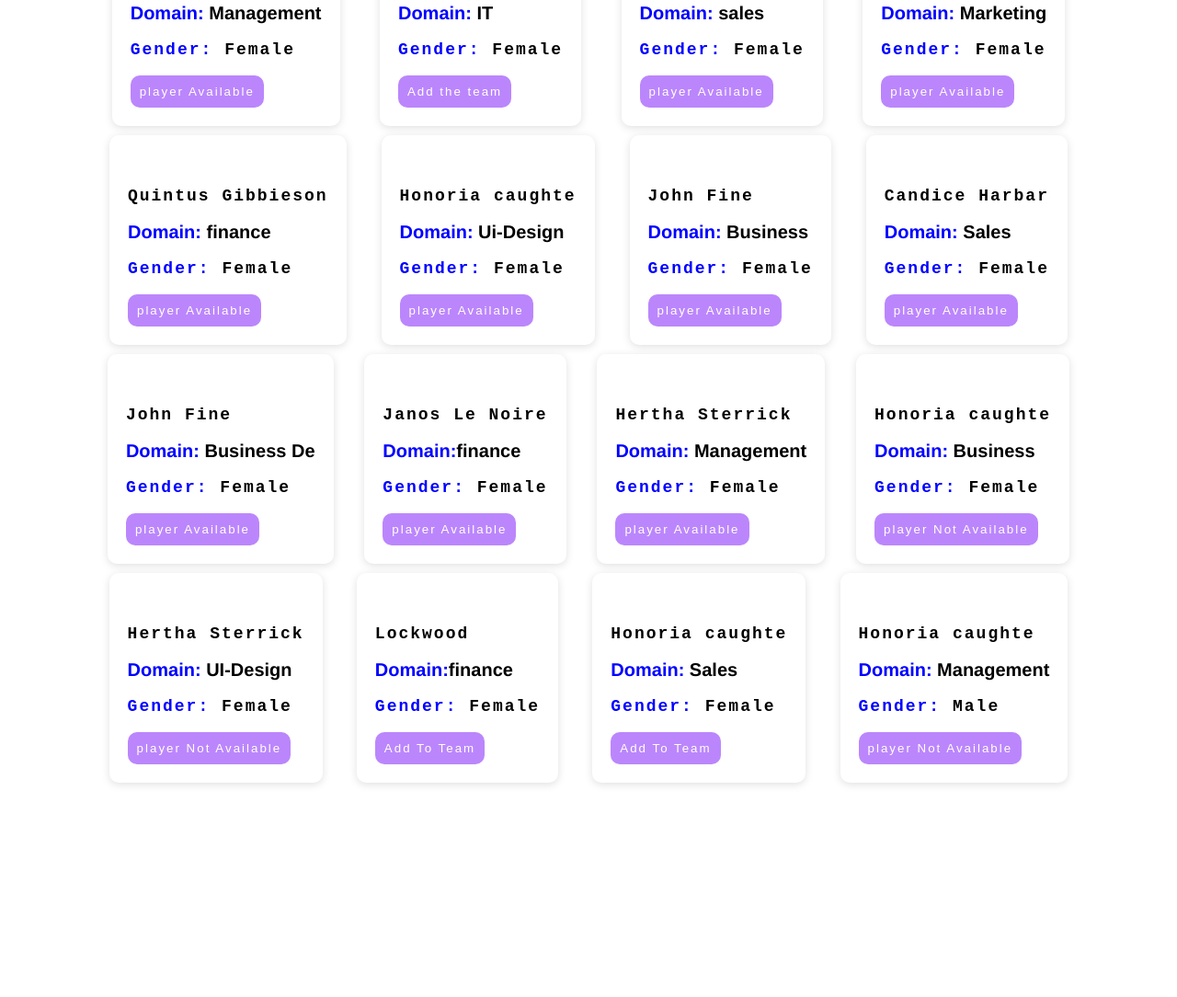
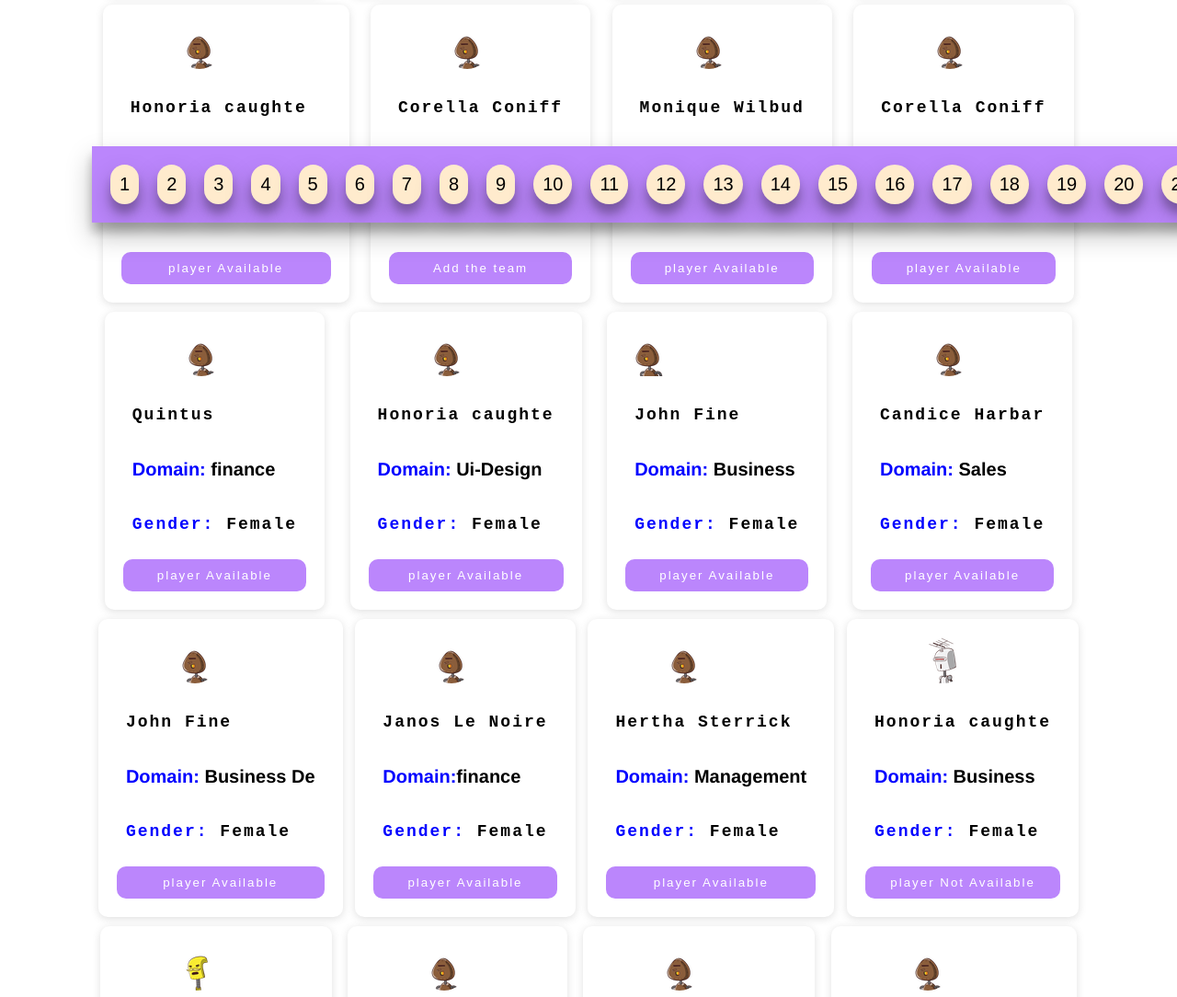
Before and after one commit to bushrajabin/Heliverse, a plain HTML site: page index.html in a window 1280 px wide. Shown: the part 525-1609 px from the top of the page at 92% size. Before the commit the page ends 1481 px from the top, so only its background shows below. Drawn offline with Linux system fonts and the light colour scheme.

Commit message:
added pagination UI

```diff
--- a/index.html
+++ b/index.html
@@ -58,13 +58,13 @@
                 </h3>
             </div>
 
-            <button>Player Not Available</button>
+            <button id="btn1">Player Not Available</button>
         </div>
 
         <div class="team2">
-         <div class="image2">
-            <img src="./images/sintessequaerat.png" alt="">
-         </div>
+            <div class="image2">
+                <img src="./images/sintessequaerat.png" alt="">
+            </div>
             <div class="about2">
                 <h3>Honoria caughte</h3>
                 <h2><span style="color: blue;">Domain:</span> finance</h2>
@@ -73,12 +73,12 @@
                 </h3>
             </div>
 
-            <button>player Not Available</button>
+            <button id="btn2">player Not Available</button>
         </div>
 
         <div class="team3">
             <div class="image3">
-                <img src="./images/voluptasseda.png"alt="">
+                <img src="./images/voluptasseda.png" alt="">
             </div>
             <div class="about3">
                 <h3>wiley caughte</h3>
@@ -87,7 +87,7 @@
                 <h3><span style="color: blue;  font-family: 'Courier New', Courier, monospace;">Gender: </span>Male</h3>
             </div>
 
-            <button>Add to team </button>
+            <button id="btn3">Add to team </button>
         </div>
         <div class="team4">
             <div class="image4">
@@ -101,7 +101,7 @@
                 </h3>
             </div>
 
-            <button>Add to Team</button>
+            <button id="btn4">Add to Team</button>
         </div>
         <div class="team5">
             <div class="image5">
@@ -115,7 +115,7 @@
                 </h3>
             </div>
 
-            <button>player Available</button>
+            <button id="btn5">player Available</button>
         </div>
         <div class="team6">
             <div class="image6">
@@ -129,7 +129,7 @@
                 </h3>
             </div>
 
-            <button>Add the team</button>
+            <button id="btn6">Add the team</button>
         </div>
 
         <div class="team7">
@@ -144,7 +144,7 @@
                 </h3>
             </div>
 
-            <button>player Available</button>
+            <button id="btn7">player Available</button>
         </div>
         <div class="team8">
             <div class="image8">
@@ -158,7 +158,7 @@
                 </h3>
             </div>
 
-            <button>player Available</button>
+            <button id="btn8">player Available</button>
         </div>
 
         <div class="team9">
@@ -166,14 +166,14 @@
                 <img src="./images/commodiestvoluptatem.png" alt="">
             </div>
             <div class="about9">
-                <h3>Quintus Gibbieson</h3>
+                <h3>Quintus</h3>
                 <h2><span style="color: blue;">Domain:</span> finance</h2>
 
                 <h3><span style="color: blue;  font-family: 'Courier New', Courier, monospace;">Gender: </span>Female
                 </h3>
             </div>
 
-            <button>player Available</button>
+            <button id="btn9">player Available</button>
         </div>
         <div class="team10">
             <div class="image10">
@@ -187,7 +187,7 @@
                 </h3>
             </div>
 
-            <button>player Available</button>
+            <button id="btn10">player Available</button>
         </div>
         <div class="team11">
             <div class="imag11">
@@ -201,7 +201,7 @@
                 </h3>
             </div>
 
-            <button>player Available</button>
+            <button id="btn11">player Available</button>
         </div>
         <div class="team12">
             <div class="image12">
@@ -216,7 +216,7 @@
                 </h3>
             </div>
 
-            <button>player Available</button>
+            <button id="btn12">player Available</button>
         </div>
         <div class="team13">
             <div class="image13">
@@ -231,7 +231,7 @@
                 </h3>
             </div>
 
-            <button>player Available</button>
+            <button id="btn13">player Available</button>
         </div>
         <div class="team14">
             <div class="image14">
@@ -248,7 +248,7 @@
                 </h3>
             </div>
 
-            <button>player Available</button>
+            <button id="btn14">player Available</button>
         </div>
         <div class="team15">
             <div class="image15">
@@ -263,12 +263,12 @@
                 </h3>
             </div>
 
-            <button>player Available</button>
+            <button id="btn15">player Available</button>
         </div>
 
         <div class="team16">
             <div class="image16">
-                <img src="./images/commodiestvoluptatem.png" alt="">
+                <img src="./images/sintessequaerat.png" alt="">
             </div>
             <div class="about16">
                 <h3>Honoria caughte</h3>
@@ -278,23 +278,23 @@
                 </h3>
             </div>
 
-            <button>player Not Available</button>
+            <button id="btn16">player Not Available</button>
         </div>
         <div class="team17">
 
             <div class="image17">
-                <img src="./images/commodiestvoluptatem.png" alt="">
+                <img src="./images/praesentiumquasicorporis.png" alt="">
             </div>
             <div class="about17">
                 <h3>Hertha Sterrick
-                    </h3>
+                </h3>
                 <h2><span style="color: blue;">Domain:</span> UI-Design</h2>
 
                 <h3><span style="color: blue;  font-family: 'Courier New', Courier, monospace;">Gender: </span>Female
                 </h3>
             </div>
 
-            <button>player Not Available</button>
+            <button id="btn17">player Not Available</button>
         </div>
         <div class="team18">
             <div class="image18">
@@ -308,7 +308,7 @@
                 </h3>
             </div>
 
-            <button>Add To Team</button>
+            <button id="btn18">Add To Team</button>
         </div>
 
         <div class="team19">
@@ -323,7 +323,7 @@
                 </h3>
             </div>
 
-            <button>Add To Team</button>
+            <button id="btn19">Add To Team</button>
         </div>
 
         <div class="team20">
@@ -338,9 +338,65 @@
                 </h3>
             </div>
 
-            <button>player Not Available</button>
+            <button id="btn20">player Not Available</button>
         </div>
     </div>
 </body>
 
+<footer>
+    <div class="pageNumber">
+        <button class="buttons-forPage">1</button>
+        <button class="buttons-forPage">2</button>
+        <button class="buttons-forPage">3</button>
+        <button class="buttons-forPage">4</button>
+        <button class="buttons-forPage">5</button>
+        <button class="buttons-forPage">6</button>
+        <button class="buttons-forPage">7</button>
+        <button class="buttons-forPage">8</button>
+        <button class="buttons-forPage">9</button>
+        <button class="buttons-forPage">10</button>
+        <button class="buttons-forPage">11</button>
+        <button class="buttons-forPage">12</button>
+        <button class="buttons-forPage">13</button>
+        <button class="buttons-forPage">14</button>
+        <button class="buttons-forPage">15</button>
+        <button class="buttons-forPage">16</button>
+        <button class="buttons-forPage">17</button>
+        <button class="buttons-forPage">18</button>
+        <button class="buttons-forPage">19</button>
+        <button class="buttons-forPage">20</button>
+        <button class="buttons-forPage">21</button>
+        <button class="buttons-forPage">22</button>
+        <button class="buttons-forPage">23</button>
+        <button class="buttons-forPage">24</button>
+        <button class="buttons-forPage">25</button>
+        <button class="buttons-forPage">26</button>
+        <button class="buttons-forPage">27</button>
+        <button class="buttons-forPage">28</button>
+        <button class="buttons-forPage">29</button>
+        <button class="buttons-forPage">30</button>
+        <button class="buttons-forPage">31</button>
+        <button class="buttons-forPage">32</button>
+        <button class="buttons-forPage">33</button>
+        <button class="buttons-forPage">34</button>
+        <button class="buttons-forPage">35</button>
+        <button class="buttons-forPage">36</button>
+        <button class="buttons-forPage">37</button>
+        <button class="buttons-forPage">38</button>
+        <button class="buttons-forPage">39</button>
+        <button class="buttons-forPage">40</button>
+        <button class="buttons-forPage">41</button>
+        <button class="buttons-forPage">42</button>
+        <button class="buttons-forPage">43</button>
+        <button class="buttons-forPage">44</button>
+        <button class="buttons-forPage">45</button>
+        <button class="buttons-forPage">46</button>
+        <button class="buttons-forPage">47</button>
+        <button class="buttons-forPage">48</button>
+        <button class="buttons-forPage">49</button>
+        <button class="buttons-forPage">50</button>
+
+    </div>
+</footer>
+
 </html>
--- a/style.css
+++ b/style.css
@@ -177,7 +177,7 @@ input {
     font-family: 'Courier New', Courier, monospace;
     font-size: large;
     letter-spacing: 2px;
-    /* text-align: center; */
+    padding: 10px;
 }
 
 .about1>h2,
@@ -202,20 +202,86 @@ input {
 .about19>h2,
 .about20>h2 {
     font-size: 20px;
+    padding: 10px;
     font-family: 'Franklin Gothic Medium', 'Arial Narrow', Arial, sans-serif;
 }
 
 
-button {
+#btn1,
+#btn2,
+#btn3,
+#btn4,
+#btn5,
+#btn6,
+#btn7,
+#btn8,
+#btn9,
+#btn10,
+#btn11,
+#btn12,
+#btn13,
+#btn14,
+#btn15,
+#btn16,
+#btn17,
+#btn18,
+#btn19,
+#btn20 {
     background-color: #bb86fc;
     padding: 10px;
     border: none;
     color: white;
     letter-spacing: 2px;
     border-radius: 10px;
+    width: 100%;
 }
 
-button:hover{
+#btn1:hover,
+#btn2:hover,
+#btn3:hover,
+#btn4:hover,
+#btn5:hover,
+#btn6:hover,
+#btn7:hover,
+#btn8:hover,
+#btn9:hover,
+#btn10:hover,
+#btn11:hover,
+#btn12:hover,
+#btn13:hover,
+#btn14:hover,
+#btn15:hover,
+#btn16:hover,
+#btn17:hover,
+#btn18:hover,
+#btn19:hover,
+#btn20:hover {
     background-color: pink;
     color: black;
 }
+
+
+
+.pageNumber{
+    background-color: #bb86fc;
+    padding: 10px;
+    display: flex;
+    flex-direction: row;
+    margin: 100px;
+    position: fixed;
+    top: 73%;
+    box-shadow: rgba(0, 0, 0, 0.25) 0px 14px 28px, rgba(0, 0, 0, 0.22) 0px 10px 10px;
+
+}
+
+
+.buttons-forPage{
+    background-color: blanchedalmond;
+    padding: 10px;
+    margin: 10px;
+    font-size: 20px;
+    border-radius: 50px;
+    border: none;
+    box-shadow: rgba(0, 0, 0, 0.25) 0px 14px 28px, rgba(0, 0, 0, 0.22) 0px 10px 10px;
+    display: inline-flex;
+}
```
Also changed, not shown: images/aliasveniammagnam.png (added), images/commodiestvoluptatem.png (added), images/distinctioetexcepturi.png (added), images/heliverse.fbd31020b66686a61d7c.png (added), images/laboriosamdolorepossimus.png (added), images/maximequiomnis.png (added), images/nihilexcepturiomnis.png (added), images/praesentiumquasicorporis.png (added), images/sintessequaerat.png (added), images/temporibusporrolaboriosam.png (added), images/voluptasseda.png (added).
